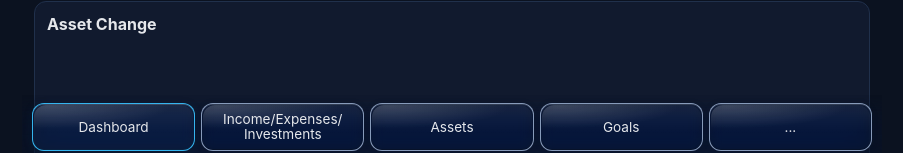
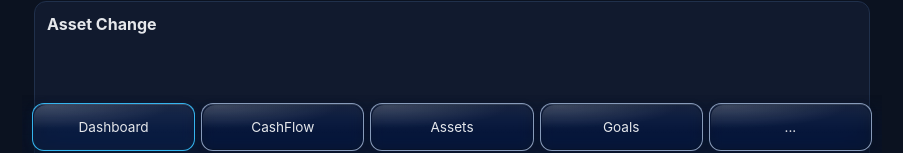
Before and after one commit to petrhomolka/PersonalCFCalc, a website: page app/index.html in a window 1280 px wide. Shown: the part 641-794 px from the top of the page, without its empty margins (188-1091 px from the left). Drawn offline with Linux system fonts and the light colour scheme; no server answers.

Commit message:
rename income/exp../inv.. to CashFlow

```diff
--- a/app/index.html
+++ b/app/index.html
@@ -22,7 +22,7 @@
 
       <nav class="tabs" id="tabs">
         <button data-tab="dashboard" class="tab active">Dashboard</button>
-        <button data-tab="entries" class="tab">Income/<wbr>Expenses/<wbr>Investments</button>
+        <button data-tab="entries" class="tab">CashFlow</button>
         <button data-tab="assets" class="tab">Assets</button>
         <button data-tab="goals" class="tab">Goals</button>
         <button data-tab="data" class="tab">...</button>
```
